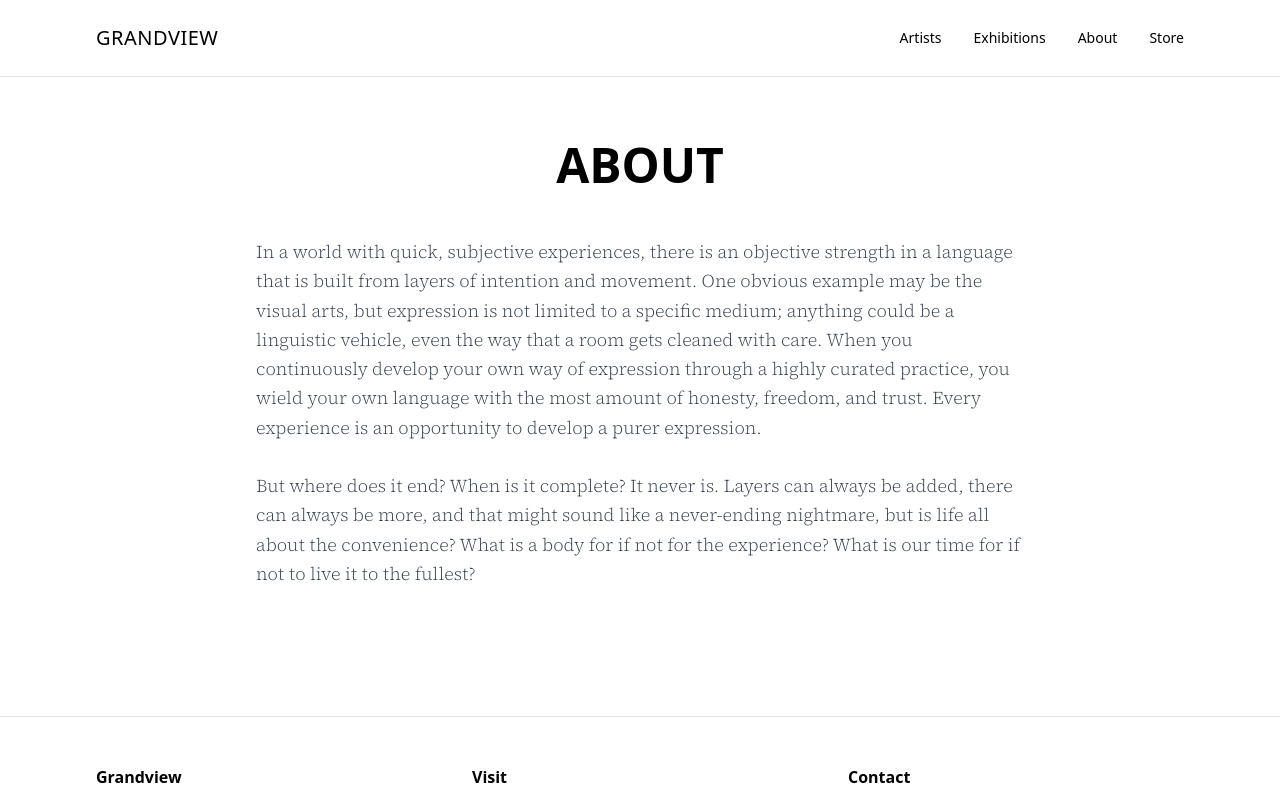
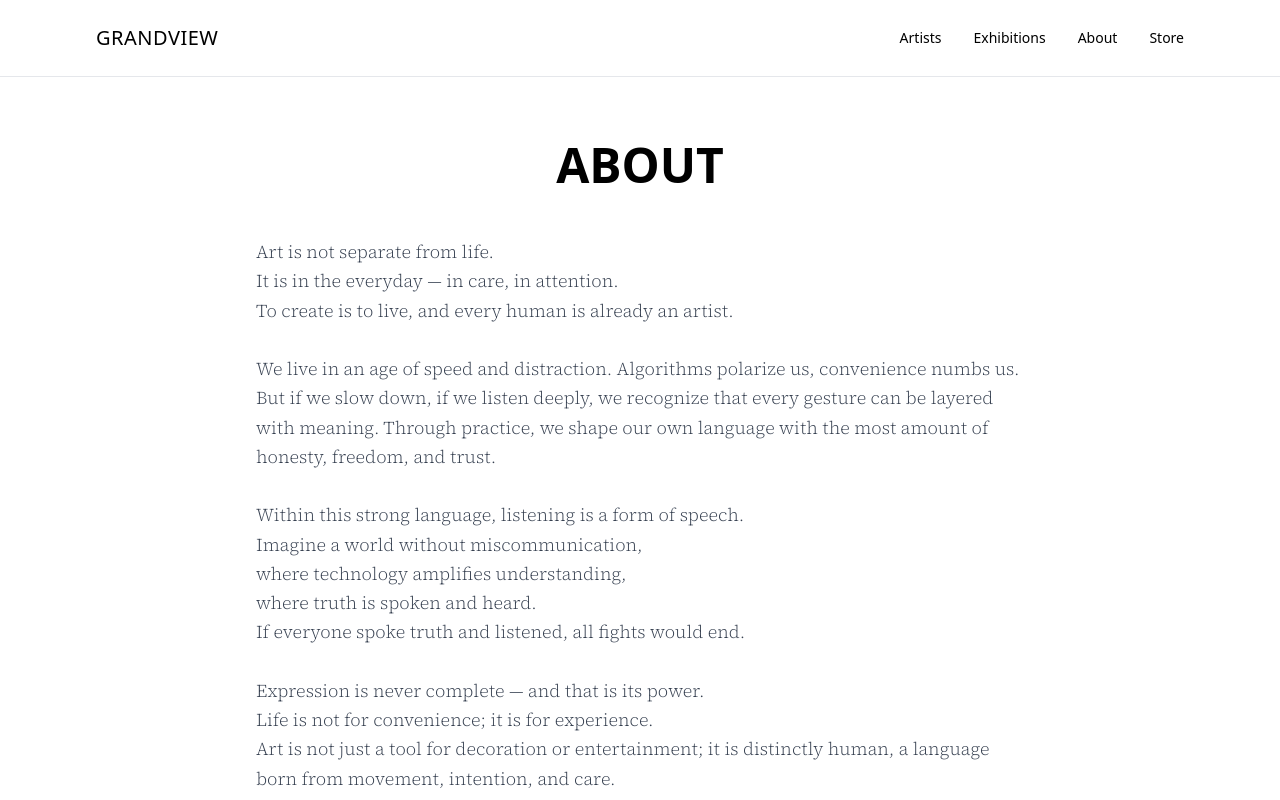
Before and after one commit to takaramarina/grandview, a Next.js app: page /about in a window 1280 px wide. Shown: the top 800 px of the page. Built offline with nearby package versions, Linux system fonts and the light colour scheme.

Commit message:
new manifesto

```diff
--- a/src/app/about/page.tsx
+++ b/src/app/about/page.tsx
@@ -4,8 +4,28 @@ export default function AboutPage() {
       <h1 className="text-3xl sm:text-4xl md:text-5xl font-semibold mt-6 sm:mt-8 mb-12 text-center">ABOUT</h1>
       <div className="max-w-3xl mx-auto">
         <p className="text-gray-700 leading-relaxed text-lg">
-            In a world with quick, subjective experiences, there is an objective strength in a language that is built from layers of intention and movement. One obvious example may be the visual arts, but expression is not limited to a specific medium; anything could be a linguistic vehicle, even the way that a room gets cleaned with care. When you continuously develop your own way of expression through a highly curated practice, you wield your own language with the most amount of honesty, freedom, and trust. Every experience is an opportunity to develop a purer expression.
-            <br /> <br /> But where does it end? When is it complete? It never is. Layers can always be added, there can always be more, and that might sound like a never-ending nightmare, but is life all about the convenience? What is a body for if not for the experience? What is our time for if not to live it to the fullest?
+        Art is not separate from life.
+        <br />It is in the everyday — in care, in attention.
+        <br />To create is to live, and every human is already an artist.
+
+        <br /><br />We live in an age of speed and distraction. Algorithms polarize us, convenience numbs us.
+        <br />But if we slow down, if we listen deeply, we recognize that every gesture can be layered with meaning. Through practice, we shape our own language with the most amount of honesty, freedom, and trust.
+
+        <br /><br />Within this strong language, listening is a form of speech.
+        <br />Imagine a world without miscommunication,
+        <br />where technology amplifies understanding,
+        <br />where truth is spoken and heard.
+        <br />If everyone spoke truth and listened, all fights would end.
+
+        <br /><br />Expression is never complete — and that is its power.
+        <br />Life is not for convenience; it is for experience.
+        <br />Art is not just a tool for decoration or entertainment; it is distinctly human, a language born from movement, intention, and care.
+
+        <br /><br />This is where we stand:
+        <br />A world where art belongs to everyone.
+        <br />A world where listening is creation.
+        <br />A world without miscommunication.
+        <br />A world lived to the fullest.
         </p>
       </div>
     </main>
```
